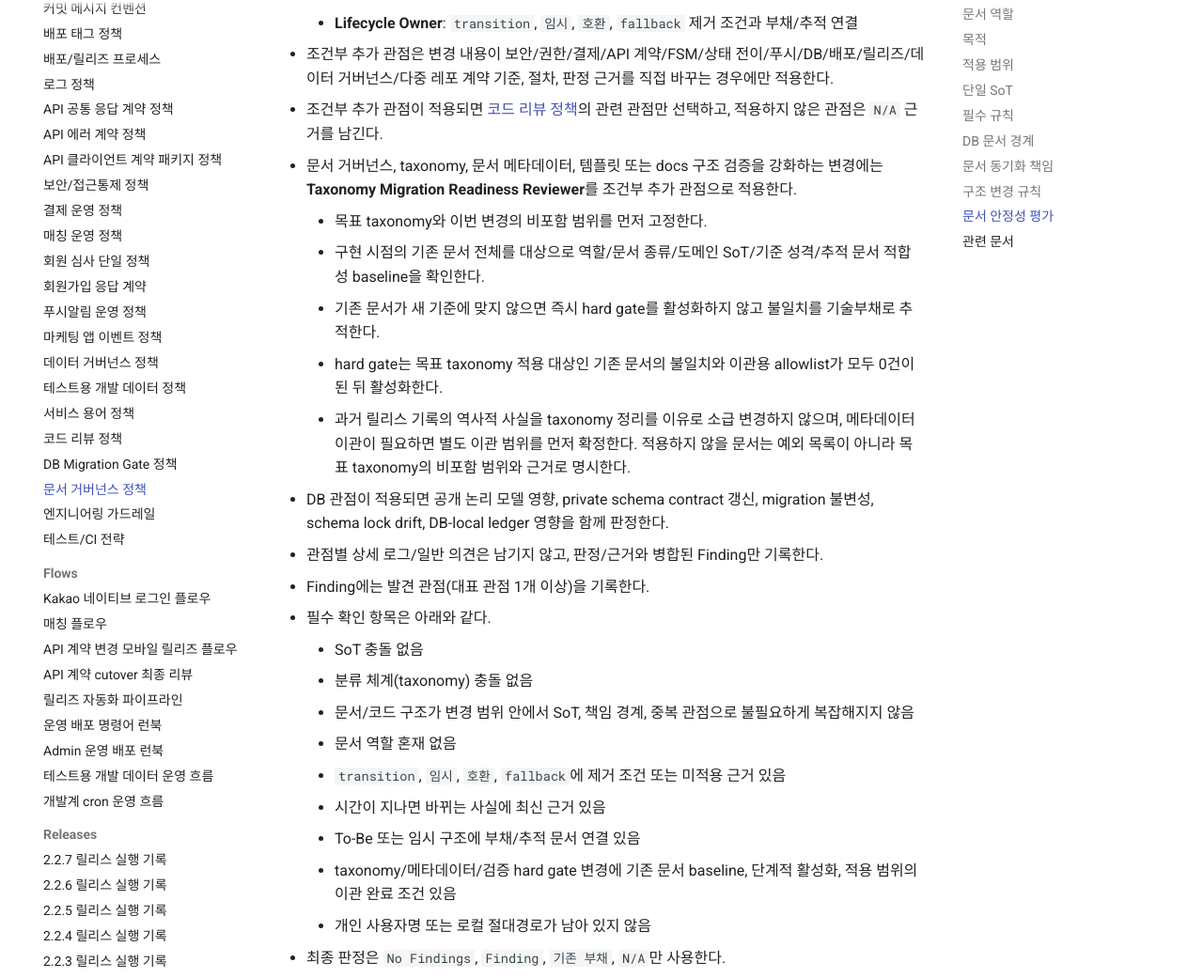
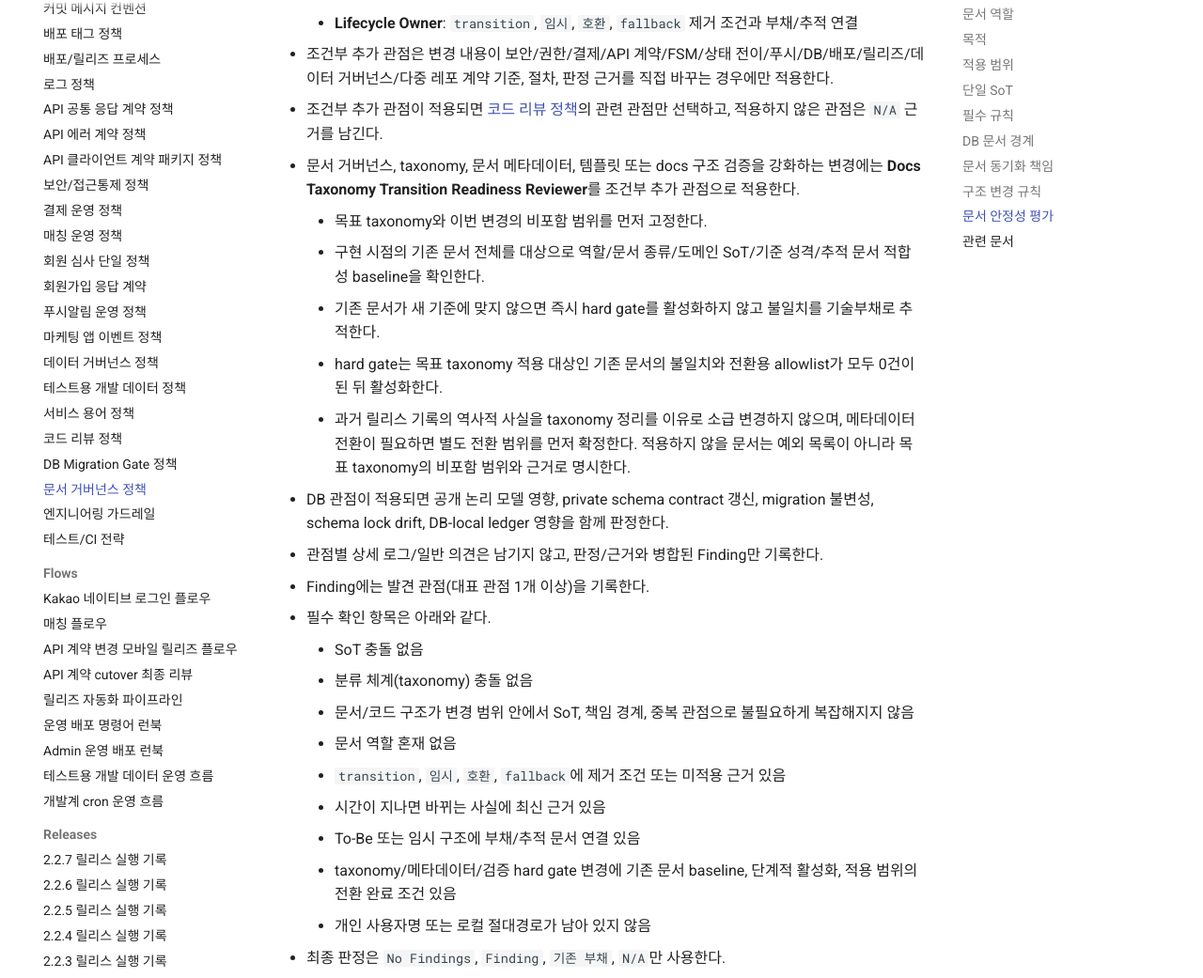
Before and after one commit to coupler-developer/docs, an MkDocs documentation site: the page built from content/policy/document-governance-policy.md, in a window 1280 px wide and 1400 px high, scrolled down 4570 px. Shown: the part 93-1134 px from the top of the window at 94% size. Built offline with MkDocs 1.6.1 and Material for MkDocs 9.7.7, drawn with Linux system fonts in a browser that asks for light colours; comment, search, counter and statistics services are not loaded.

Commit message:
docs: taxonomy 전환 용어 명확화
Reason:
- 문서 taxonomy 전환이 DB migration으로 오인될 수 있어 책임 경계를 명확히 해야 함

Changes:
- 리뷰 관점 명칭을 Docs Taxonomy Transition Readiness로 변경
- 이관 표현을 전환 범위와 전환용 allowlist로 통일

How:
- 기존 baseline, 단계적 활성화, hard gate 완료 조건은 유지하고 사용자 노출 용어만 정리

Tests:
- yarn validate:docs 통과

```diff
--- a/content/policy/document-governance-policy.md
+++ b/content/policy/document-governance-policy.md
@@ -121,13 +121,13 @@
 - 조건부 추가 관점은 변경 내용이 보안/권한/결제/API 계약/FSM/상태 전이/푸시/DB/배포/릴리즈/데이터 거버넌스/다중 레포 계약 기준, 절차, 판정 근거를 직접 바꾸는 경우에만 적용한다.
 - 조건부 추가 관점이 적용되면 [코드 리뷰 정책](code-review-policy.md)의 관련 관점만 선택하고, 적용하지 않은 관점은 `N/A` 근거를 남긴다.
 - 문서 거버넌스, taxonomy, 문서 메타데이터, 템플릿 또는 docs 구조 검증을 강화하는 변경에는
-  **Taxonomy Migration Readiness Reviewer**를 조건부 추가 관점으로 적용한다.
+  **Docs Taxonomy Transition Readiness Reviewer**를 조건부 추가 관점으로 적용한다.
     - 목표 taxonomy와 이번 변경의 비포함 범위를 먼저 고정한다.
     - 구현 시점의 기존 문서 전체를 대상으로 역할/문서 종류/도메인 SoT/기준 성격/추적 문서 적합성 baseline을 확인한다.
     - 기존 문서가 새 기준에 맞지 않으면 즉시 hard gate를 활성화하지 않고 불일치를 기술부채로 추적한다.
-    - hard gate는 목표 taxonomy 적용 대상인 기존 문서의 불일치와 이관용 allowlist가 모두 0건이 된 뒤 활성화한다.
-    - 과거 릴리스 기록의 역사적 사실을 taxonomy 정리를 이유로 소급 변경하지 않으며, 메타데이터 이관이 필요하면
-      별도 이관 범위를 먼저 확정한다. 적용하지 않을 문서는 예외 목록이 아니라 목표 taxonomy의 비포함 범위와
+    - hard gate는 목표 taxonomy 적용 대상인 기존 문서의 불일치와 전환용 allowlist가 모두 0건이 된 뒤 활성화한다.
+    - 과거 릴리스 기록의 역사적 사실을 taxonomy 정리를 이유로 소급 변경하지 않으며, 메타데이터 전환이 필요하면
+      별도 전환 범위를 먼저 확정한다. 적용하지 않을 문서는 예외 목록이 아니라 목표 taxonomy의 비포함 범위와
       근거로 명시한다.
 - DB 관점이 적용되면 공개 논리 모델 영향, private schema contract 갱신, migration 불변성, schema lock drift,
   DB-local ledger 영향을 함께 판정한다.
@@ -141,7 +141,7 @@
     - `transition`, `임시`, `호환`, `fallback`에 제거 조건 또는 미적용 근거 있음
     - 시간이 지나면 바뀌는 사실에 최신 근거 있음
     - To-Be 또는 임시 구조에 부채/추적 문서 연결 있음
-    - taxonomy/메타데이터/검증 hard gate 변경에 기존 문서 baseline, 단계적 활성화, 적용 범위의 이관 완료 조건 있음
+    - taxonomy/메타데이터/검증 hard gate 변경에 기존 문서 baseline, 단계적 활성화, 적용 범위의 전환 완료 조건 있음
     - 개인 사용자명 또는 로컬 절대경로가 남아 있지 않음
 - 최종 판정은 `No Findings`, `Finding`, `기존 부채`, `N/A`만 사용한다.
 - `Exit Gate`는 마지막 수정 이후 docs 검증을 다시 통과하고, Scope Gate/기본 문서 관점/조건부 추가 관점/필수 확인 항목이 `No Findings`, 근거 있는 `N/A`, 또는 변경 범위 밖 `기존 부채`이며, 열린 Finding이 0건일 때만 `No Findings`로 판정한다.
```
Also changed, not shown: content/technical-debt/technical-debt.md (+2 -2 lines), content/templates/docs-stability-review-template.md (+3 -3 lines).
